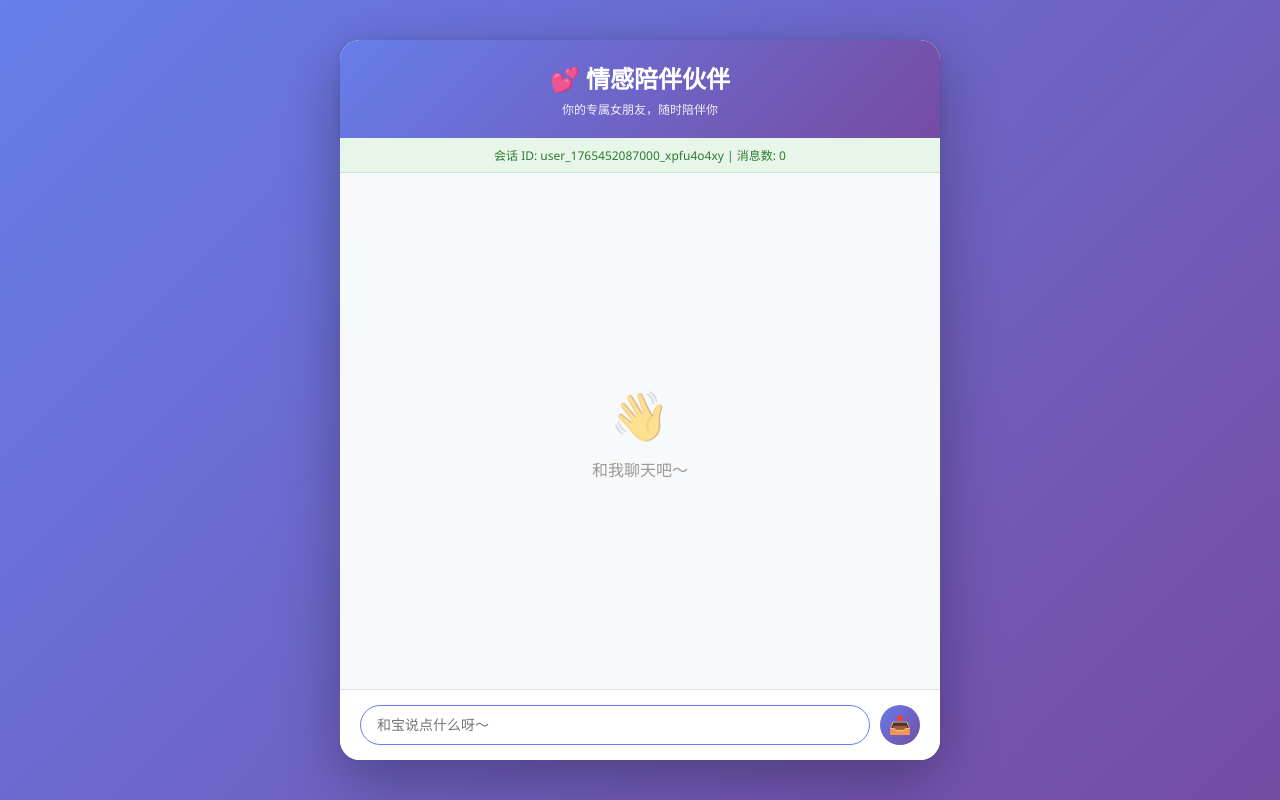
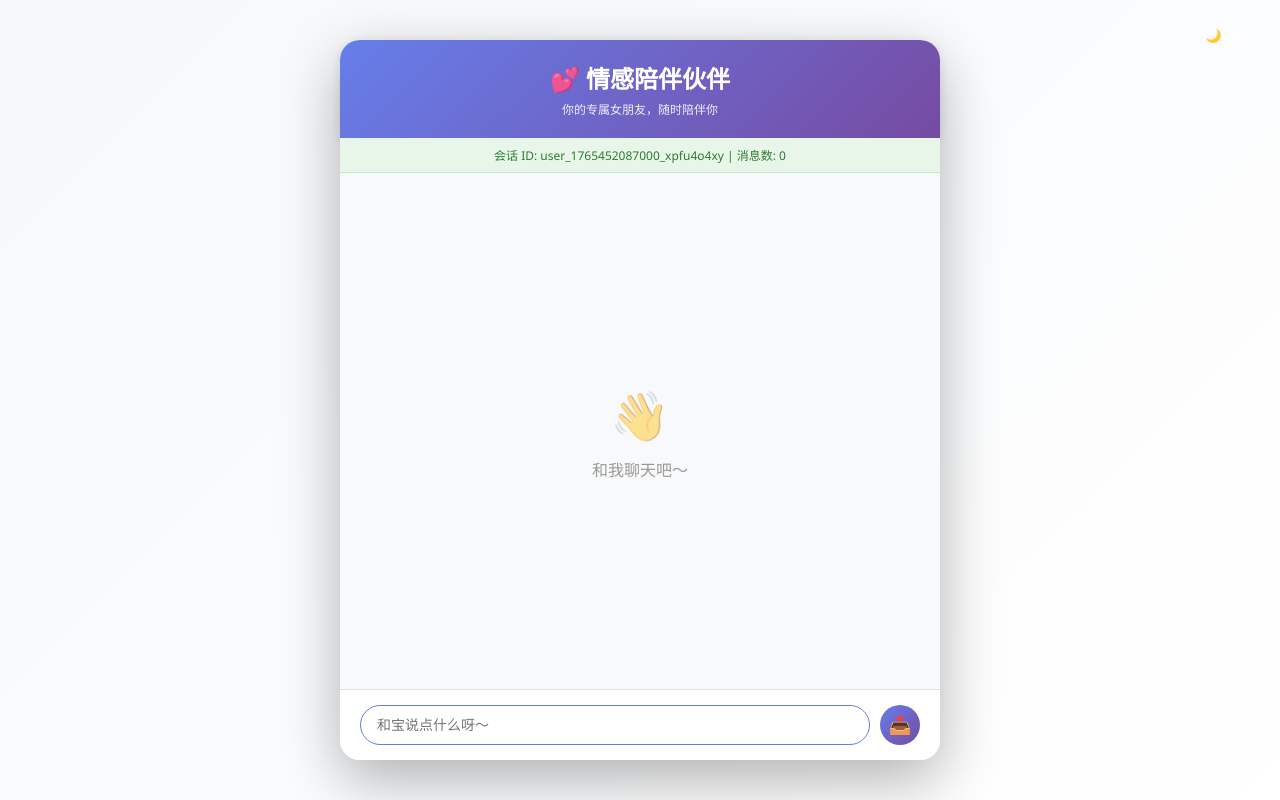
Before and after one commit to jialangli/-MyEmotionCompanion, a Flask app: page / in a window 1280 px wide. Run offline with Flask 3, Linux system fonts and the light colour scheme.

Commit message:
feat: add light/dark theme toggle with persistence

```diff
--- a/templates/index.html
+++ b/templates/index.html
@@ -13,7 +13,7 @@
 
         body {
             font-family: 'Segoe UI', Tahoma, Geneva, Verdana, sans-serif, '微软雅黑', '宋体';
-            background: linear-gradient(135deg, #667eea 0%, #764ba2 100%);
+            background: var(--bg-gradient);
             display: flex;
             justify-content: center;
             align-items: center;
@@ -21,10 +21,36 @@
             padding: 20px;
         }
 
+        /* 主题变量（浅色为默认） */
+        :root {
+            --bg-gradient: linear-gradient(135deg, #f6f8fb 0%, #ffffff 100%);
+            --header-gradient: linear-gradient(135deg, #667eea 0%, #764ba2 100%);
+            --container-bg: #ffffff;
+            --chat-bg: #f8f9fa;
+            --user-bg: linear-gradient(135deg, #667eea 0%, #764ba2 100%);
+            --user-color: #ffffff;
+            --ai-bg: #ffffff;
+            --ai-border: #e0e0e0;
+            --text-color: #333333;
+        }
+
+        /* 暗色主题覆盖 */
+        [data-theme="dark"] {
+            --bg-gradient: linear-gradient(135deg, #0f1724 0%, #0b1220 100%);
+            --header-gradient: linear-gradient(135deg, #334155 0%, #1f2937 100%);
+            --container-bg: #0b1220;
+            --chat-bg: #071026;
+            --user-bg: linear-gradient(135deg, #0ea5a4 0%, #6366f1 100%);
+            --user-color: #0b1220;
+            --ai-bg: #071026;
+            --ai-border: #112233;
+            --text-color: #dbeafe;
+        }
+
         .container {
             width: 100%;
             max-width: 600px;
-            background: white;
+            background: var(--container-bg);
             border-radius: 20px;
             box-shadow: 0 20px 60px rgba(0, 0, 0, 0.3);
             display: flex;
@@ -34,7 +60,7 @@
         }
 
         .header {
-            background: linear-gradient(135deg, #667eea 0%, #764ba2 100%);
+            background: var(--header-gradient);
             color: white;
             padding: 20px;
             border-radius: 20px 20px 0 0;
@@ -57,7 +83,7 @@
             flex: 1;
             overflow-y: auto;
             padding: 20px;
-            background: #f8f9fa;
+            background: var(--chat-bg);
             display: flex;
             flex-direction: column;
             gap: 15px;
@@ -97,15 +123,15 @@
         }
 
         .user .message-text {
-            background: linear-gradient(135deg, #667eea 0%, #764ba2 100%);
-            color: white;
+            background: var(--user-bg);
+            color: var(--user-color);
             border-radius: 15px 0 15px 15px;
         }
 
         .ai .message-text {
-            background: white;
-            color: #333;
-            border: 1px solid #e0e0e0;
+            background: var(--ai-bg);
+            color: var(--text-color);
+            border: 1px solid var(--ai-border);
             border-radius: 0 15px 15px 15px;
             box-shadow: 0 2px 5px rgba(0, 0, 0, 0.05);
         }
@@ -259,6 +285,21 @@
             display: flex;
         }
 
+        /* 主题切换按钮 */
+        .theme-toggle {
+            position: absolute;
+            right: 18px;
+            top: 18px;
+            background: rgba(255,255,255,0.08);
+            border: 1px solid rgba(255,255,255,0.12);
+            color: white;
+            padding: 6px 10px;
+            border-radius: 12px;
+            cursor: pointer;
+            font-size: 13px;
+        }
+        .theme-toggle:focus { outline: none; }
+
         .emotion-icon {
             font-size: 20px;
             min-width: 20px;
@@ -351,6 +392,7 @@
         <div class="header">
             <h1>💕 情感陪伴伙伴</h1>
             <p>你的专属女朋友，随时陪伴你</p>
+            <button id="themeToggle" class="theme-toggle" aria-label="切换主题">🌙 夜间</button>
         </div>
 
         <div class="info-bar">
@@ -435,6 +477,30 @@
             sessionIdSpan.textContent = CONFIG.sessionId;
             messageInput.focus();
             setupEventListeners();
+            // 主题初始化
+            const saved = localStorage.getItem('theme') || 'light';
+            applyTheme(saved);
+            const toggleBtn = document.getElementById('themeToggle');
+            if (toggleBtn) toggleBtn.addEventListener('click', toggleTheme);
+        }
+
+        function applyTheme(name) {
+            if (name === 'dark') {
+                document.documentElement.setAttribute('data-theme', 'dark');
+                const btn = document.getElementById('themeToggle');
+                if (btn) btn.textContent = '☀️ 日间';
+            } else {
+                document.documentElement.removeAttribute('data-theme');
+                const btn = document.getElementById('themeToggle');
+                if (btn) btn.textContent = '🌙 夜间';
+            }
+            localStorage.setItem('theme', name);
+        }
+
+        function toggleTheme() {
+            const current = localStorage.getItem('theme') || 'light';
+            const next = current === 'light' ? 'dark' : 'light';
+            applyTheme(next);
         }
 
         // 事件监听
```
